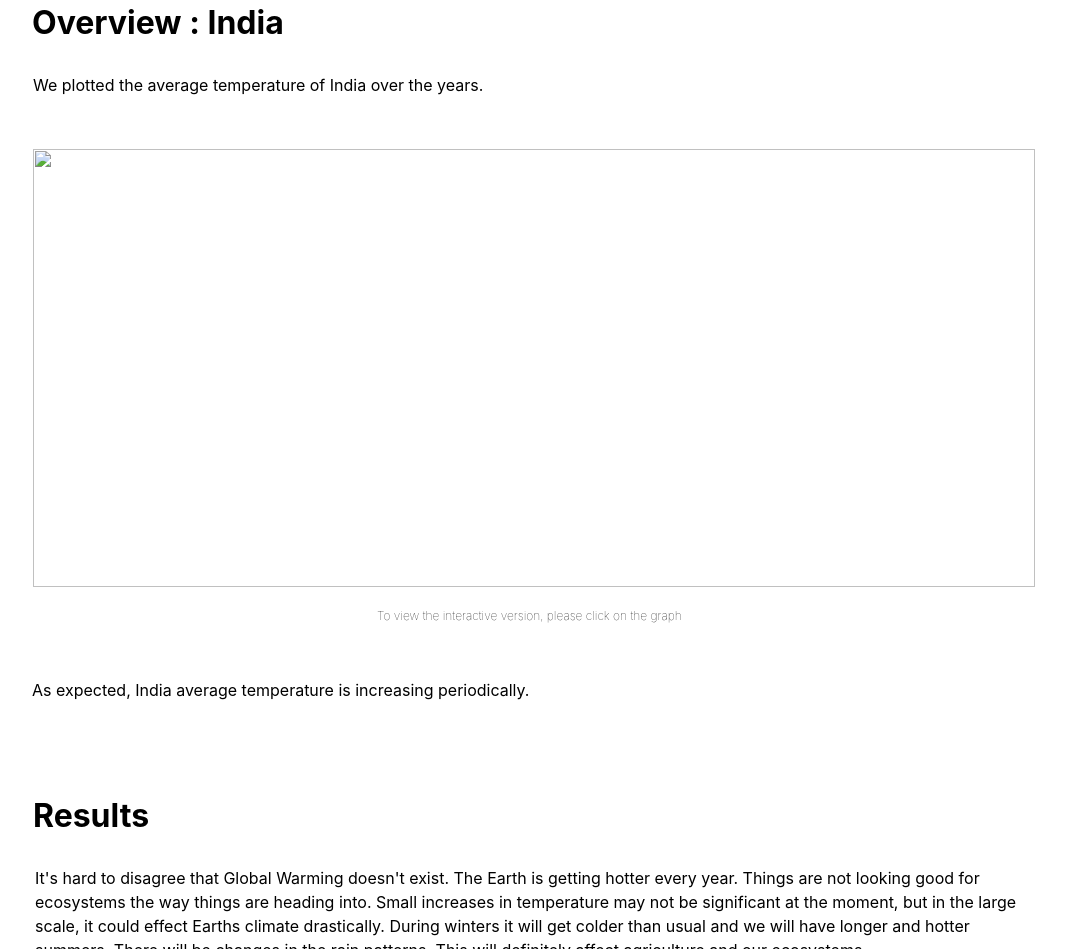
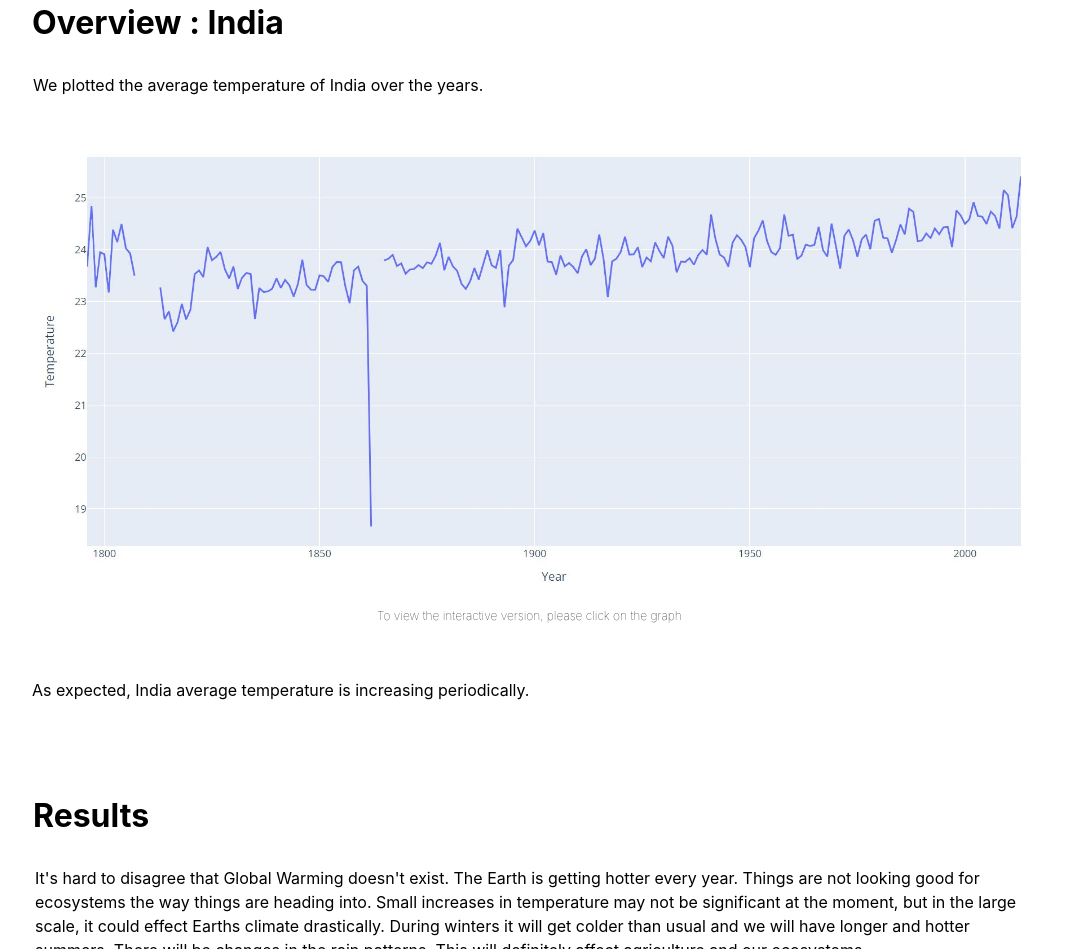
Before and after one commit to nithinmanoj10/Data-Visuals-Global-Warming, a plain HTML site: page index.html in a window 1280 px wide. Shown: the part 5202-6151 px from the top of the page, without its empty margins (106-1172 px from the left). Drawn offline with Linux system fonts and the light colour scheme.

Commit message:
Update index.html

```diff
--- a/index.html
+++ b/index.html
@@ -4066,7 +4066,7 @@ window.application = new Application();
 	<img id="delhi" src="https://nithinmanoj10.github.io/Data-Visuals-Global-Warming/delhi.JPG">
 	<img id="hyderabad" src="https://nithinmanoj10.github.io/Data-Visuals-Global-Warming/hyderabad.JPG">
 	<img id="madras" src="https://nithinmanoj10.github.io/Data-Visuals-Global-Warming/madras.JPG">
-	<img id="india_graph" src="https://nithinmanoj10.github.io/Data-Visuals-Global-Warming/india%20graph.JPG" srcset="india_graph.png 1x, india_graph@2x.png 2x">
+	<img id="india_graph" src="https://nithinmanoj10.github.io/Data-Visuals-Global-Warming/india%20graph.JPG">
 </div>
 </body>
 </html>
```
